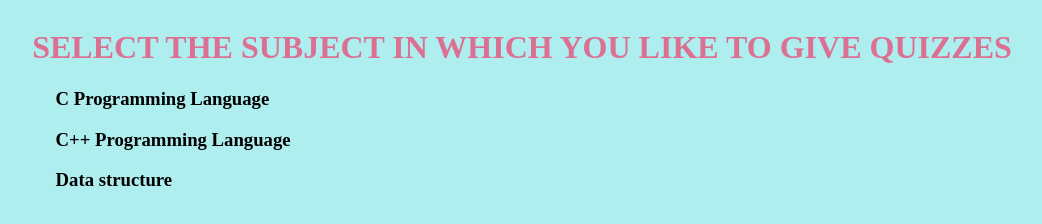
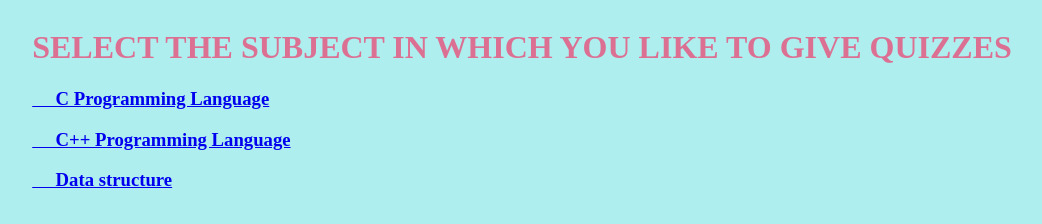
Before and after one commit to shishupalsahu/CodeSangam-Projects, a website: page syllabus.html in a window 1280 px wide. Shown: the whole page, without its empty margins (118-1160 px from the left). Drawn offline with Linux system fonts and the light colour scheme.

Commit message:
Update syllabus.html
I have add Somemore fetures

```diff
--- a/syllabus.html
+++ b/syllabus.html
@@ -22,9 +22,9 @@
     <div class="m1">
     <h1 class="m2">SELECT THE SUBJECT IN WHICH YOU LIKE TO GIVE QUIZZES </h1>
      <div>
-        <h3  class="m3">&nbsp &nbsp&nbsp C Programming Language</h3>
-        <h3  class="m3">&nbsp&nbsp&nbsp&nbsp C++ Programming Language</h3>
-         <h3  class="m3"> &nbsp&nbsp&nbsp&nbsp Data structure </h3>
+        <a href="/cmulti"><h3  class="m3">&nbsp &nbsp&nbsp C Programming Language</h3></a>
+        <a href="/cmulti"><h3  class="m3">&nbsp&nbsp&nbsp&nbsp C++ Programming Language</h3></a>
+        <a href="/cmulti"> <h3  class="m3"> &nbsp&nbsp&nbsp&nbsp Data structure </h3></a>
      </div>
     </div>
 </body>
```
